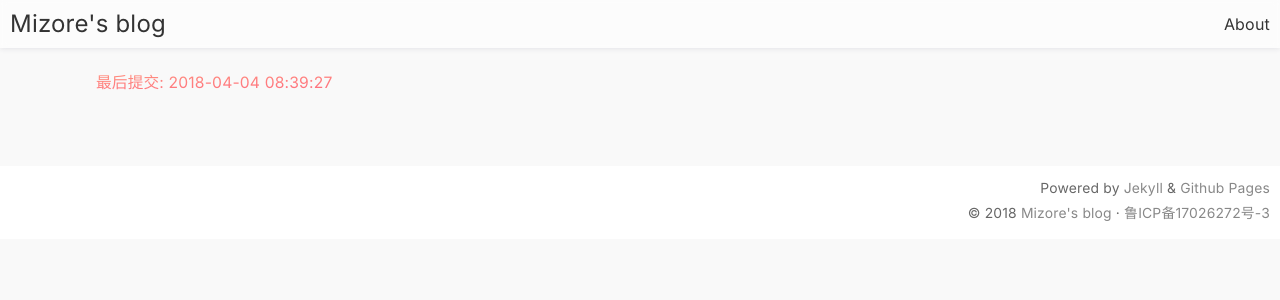
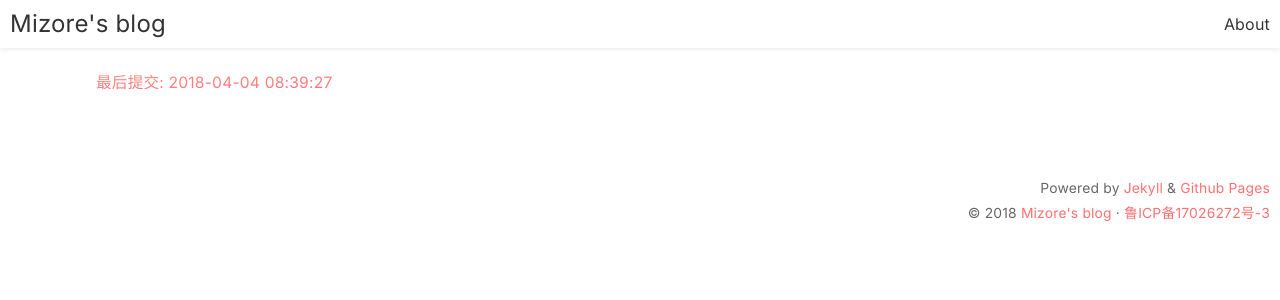
Before and after one commit to 0wQ/0wQ.github.io, a Jekyll site: the page built from about.md, in a window 1280 px wide. Shown: the top 300 px of the page. Built offline with Jekyll 4.4.1, drawn with Linux system fonts in a browser that asks for light colours; comment, search, counter and statistics services are not loaded.

Commit message:
( ´△｀)

```diff
--- a/_layouts/default.html
+++ b/_layouts/default.html
@@ -24,6 +24,7 @@ body{-webkit-user-select:none;user-select:none}
 {% endraw %}
 {%- endunless -%}
 {%- if page.title == 'Home' -%}
+html,body{background-color:#f9f9f9}
 .content{padding-top:2.5rem}
 {%- endif -%}
 </style>
--- a/src/style.css
+++ b/src/style.css
@@ -4,7 +4,7 @@
 html,body {
   width: 100%;
   height: 100%;
-  background-color: #f9f9f9;
+  background-color: #fff;
 }
 
 body {
@@ -88,21 +88,17 @@ header * {
 .post {
   margin: 0 0 25px;
   padding: 10px;
-  background: rgba(255,255,255,.92);
+  background: #fff;
   border-radius: 5px;
   box-shadow: 0 0 6px rgba(50,50,93,.15);
 }
 
-.post h3 * {
-  color: #ff7073 !important;
-  letter-spacing: .1px;
-}
-.post h3 sub {
-  color: #525252 !important;
+.post h3 {
+  letter-spacing: .2px;
 }
 
-.post p {
-  color: #666 !important;
+.post p,.post h3 sub {
+  color: #666;
 }
 
 blockquote,dl,hr,ol,p,pre,table,ul {
@@ -189,16 +185,10 @@ img {
   border-radius: 3px;
 }
 
-a {
-  color: #07b57a;
+a,a:hover {
+  color: #ff7073;
   vertical-align: baseline;
   text-decoration: none;
-  transition: color .5s ease;
-}
-
-a:hover {
-  color: #0b714e;
-  transition: color .2s;
 }
 
 code {
@@ -356,11 +346,11 @@ footer {
   line-height: 1.8;
 }
 
-footer a {
+/* footer a */ {
   color: #888;
 }
 
-footer a:hover {
+/* footer a:hover */ {
   color: #666;
 }
 
```
